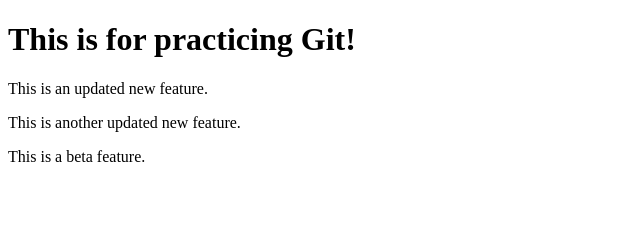
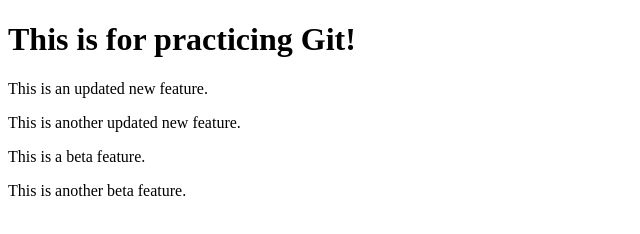
Before and after one commit to itsjoshthedeveloper/git-practice-fork, a plain HTML site: page web/index.html in a window 1280 px wide. Shown: the whole page, without its empty margins (0-640 px from the left). Drawn offline with Linux system fonts and the light colour scheme.

Commit message:
Add another beta feature

```diff
--- a/web/index.html
+++ b/web/index.html
@@ -13,5 +13,6 @@
             <p>This is another updated new feature.</p>
         </container>
         <p>This is a beta feature.</p>
+        <p>This is another beta feature.</p>
     </body>
 </html>
```
